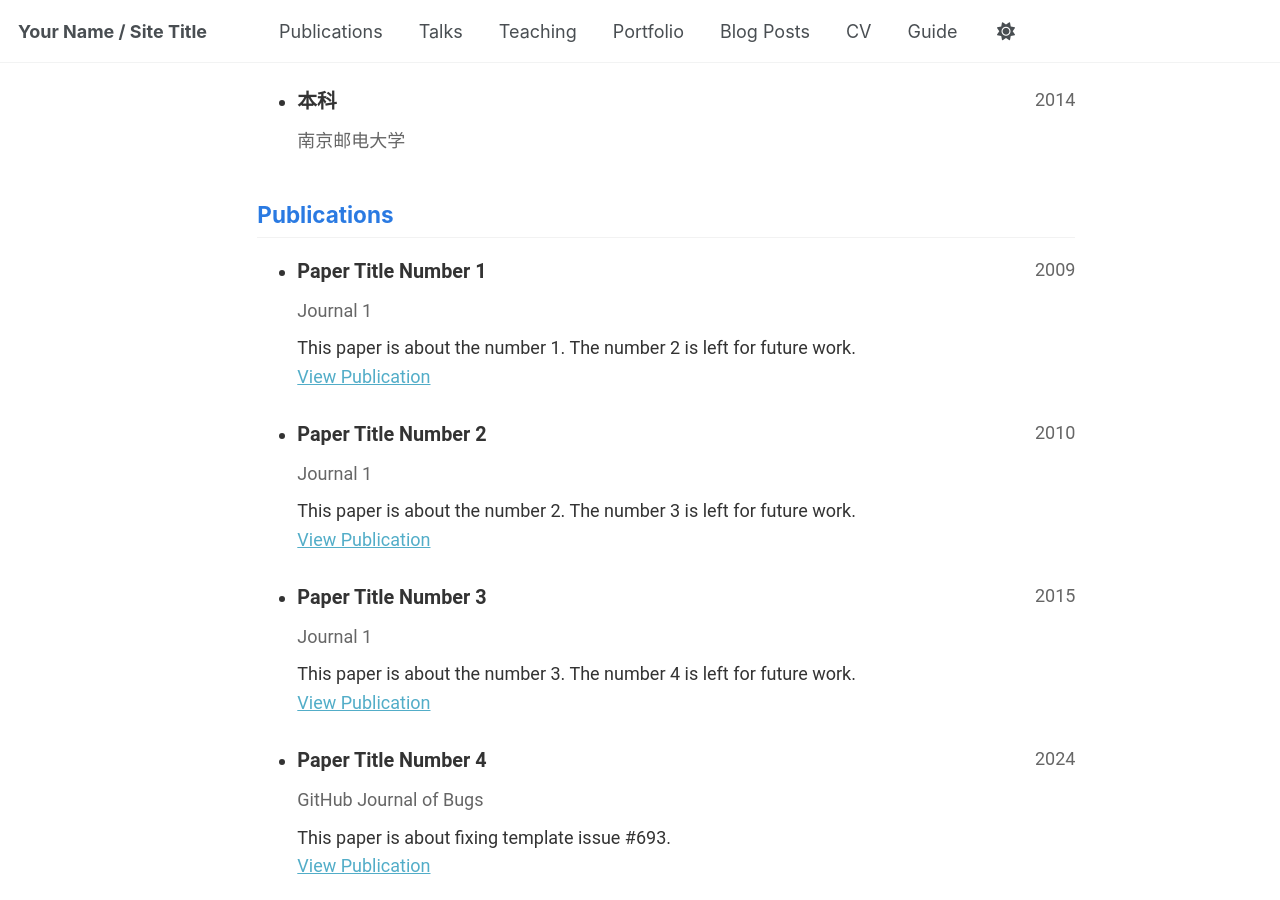
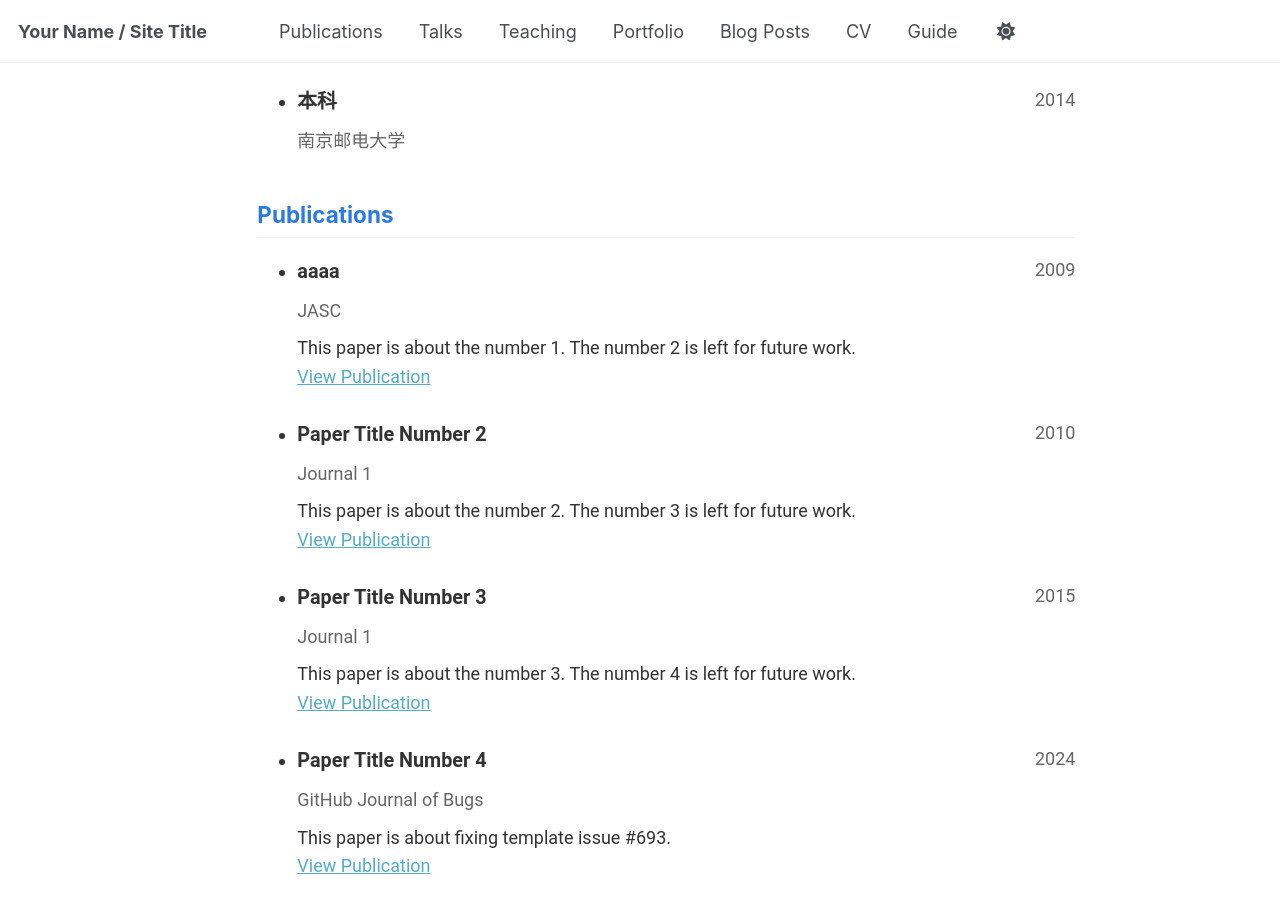
Before and after one commit to xwcbigboy/wenchao, a Jekyll site: the page built from _pages/cv-json.md, in a window 1280 px wide and 900 px high, scrolled down 585 px. Built offline with Jekyll 4.4.1, drawn with Linux system fonts in a browser that asks for light colours.

Commit message:
Update cv.json

```diff
--- a/_data/cv.json
+++ b/_data/cv.json
@@ -58,8 +58,8 @@
   "references": [],
   "publications": [
     {
-      "name": "Paper Title Number 1",
-      "publisher": "Journal 1",
+      "name": "aaaa",
+      "publisher": "JASC",
       "releaseDate": "2009-10-01",
       "website": "http://academicpages.github.io/files/paper1.pdf",
       "summary": "This paper is about the number 1. The number 2 is left for future work."
```
